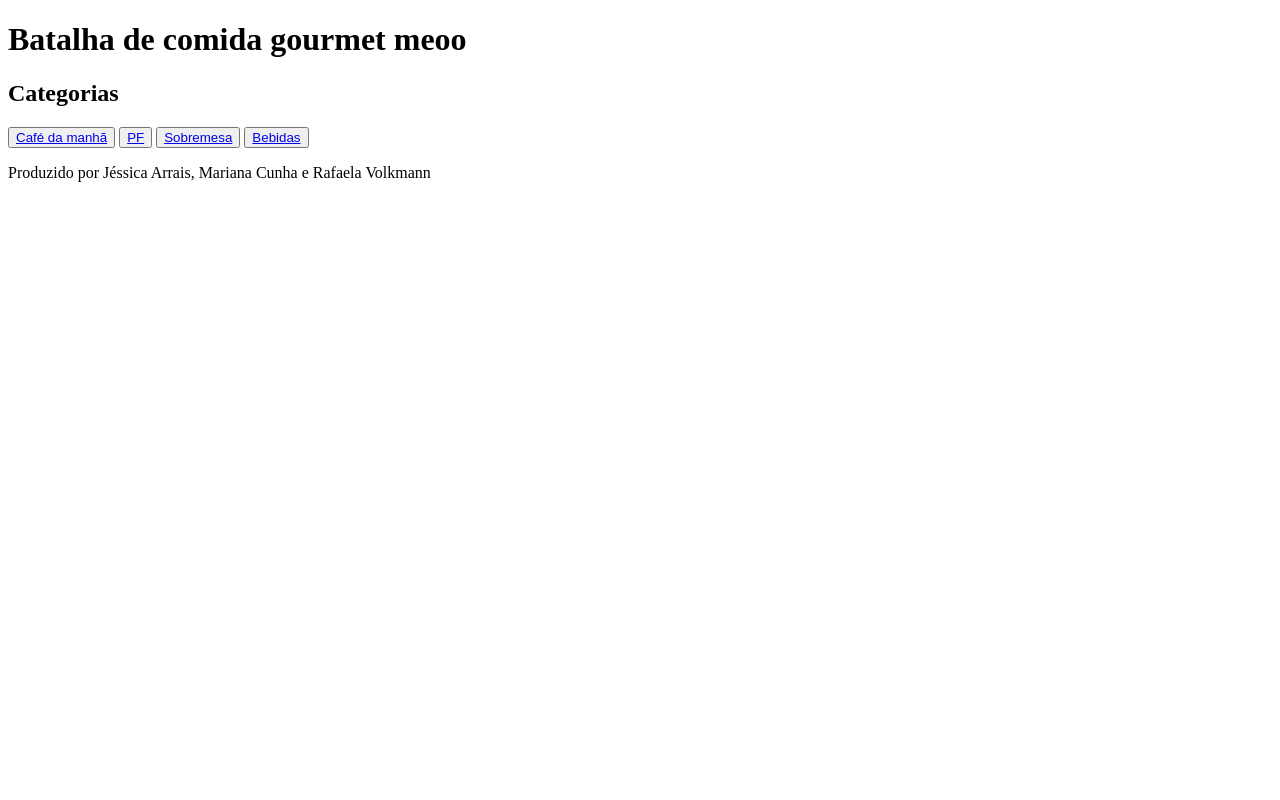
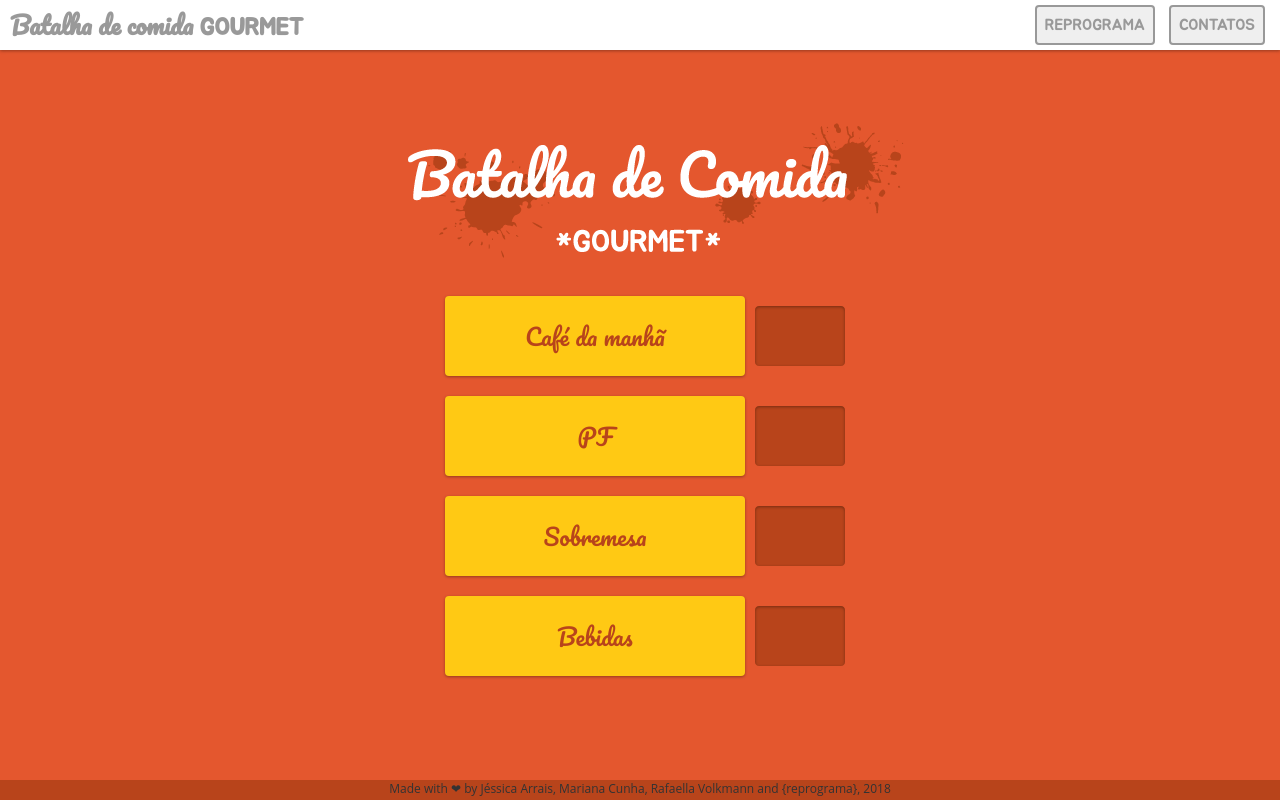
Before and after one commit to ralfa/batalhadecomida-gourmet, a plain HTML site: page index.html in a window 1280 px wide. Drawn offline with Linux system fonts and the light colour scheme; files whose address does not match are found by name.

Commit message:
'layout improvements

```diff
--- /dev/null
+++ b/assets/style/main.scss
@@ -0,0 +1,123 @@
+/* Basic styles
+--------------------------------------------------*/
+* {
+    margin: 0;
+    padding: 0;
+}
+
+h1 {
+    margin-top: 4px;
+    font-family: 'Pacifico';
+    color: #999999;
+    font-size: 24px;
+}
+
+h2 {
+    font-family: 'Jua';
+    color: #4a4a4a;
+    font-size: 16px;
+}
+
+p {
+    font-family: 'Open Sans';
+    color: #333333;
+    font-size: 12px;
+    line-height: 1.5em;
+}
+
+body {
+    //background-color: #9bbe24;
+    background-color: #E4572E;
+
+    .header-pattern {
+        background-color: white;
+        padding: 0 10px;
+        display: flex;
+        justify-content: space-between;
+        align-content: center;
+        box-shadow: 0px 1px 3px 0px rgba(0,0,0,0.35);
+    }
+}
+
+/* Common styles
+--------------------------------------------------*/
+.btnNav{
+    padding: 8px;
+    margin: 5px;
+    color: #999999;
+    border-radius: 4px;
+    border: 2px solid #999999;
+
+    a{
+        text-decoration: none;
+        color: #999999;
+        font-family: 'Jua';
+        font-size: 16px;
+        text-align: center;
+    }
+}
+
+footer{
+    text-align: center;
+    position: fixed;
+    height: 20px;
+    background-color: #B8441B;
+    bottom: 0px;
+    left: 0px;
+    right: 0px;
+    margin-bottom: 0px;
+}
+
+/* Landing Page
+--------------------------------------------------*/
+.btnIndex{
+    padding: 20px;
+    background-color: #FFC914;
+    color: #B8441B;
+    width: 300px;
+    border-radius: 4px;
+    border: none;
+    display: flex;
+    flex-direction: column;
+    justify-content: center;
+    margin: 10px;
+    box-shadow: 0px 1px 3px 0px rgba(0,0,0,0.35);
+
+        a {
+            text-decoration: none;
+            color: #B8441B;
+            font-family: 'Pacifico';
+            font-size: 23px;
+            text-align: center;
+            width: 100%;
+        }
+}
+
+.intro{
+    display: flex;
+    align-items: center;
+    flex-direction: column;
+
+    .logo{
+        margin-top: 50px;
+    }
+
+    .categories{
+
+        div{
+            display: flex;
+            justify-content: space-between;
+            align-items: center;
+
+            img{
+                height: 60px;
+            }
+        }
+    }
+
+}
+
+
+
+/* Game Page
+--------------------------------------------------*/
--- a/index.html
+++ b/index.html
@@ -1,5 +1,6 @@
 <!DOCTYPE html>
 <html>
+
 <head>
     <meta charset="utf-8" />
     <meta http-equiv="X-UA-Compatible" content="IE=edge">
@@ -8,23 +9,67 @@
     <meta name="viewport" content="width=device-width, initial-scale=1">
     <link rel="stylesheet" href="./assets/style/styles.css">
     <link rel="stylesheet" href="./assets/style/media.css">
+    <link rel="stylesheet" href="./assets/style/main.css">
     <script src="main.js"></script>
 </head>
+
 <body>
-    <header>
-        <h1>Batalha de comida gourmet meoo</h1>
+    <header class="header-pattern">
+        <h1>Batalha de comida
+            <span style="font-family:'Jua'">GOURMET</span>
+        </h1>
+        <div>
+            <button class="btnNav">
+                <a href="#">REPROGRAMA</a>
+            </button>
+            <button class="btnNav">
+                <a href="#">CONTATOS</a>
+            </button>
+        </div>
     </header>
     <section>
-        <h2>Categorias</h2>
-        <div class="categories">
-            <button id="btn"><a href="#">Café da manhã</a></button>
-            <button id="btn"><a href="#">PF</a></button>
-            <button id="btn"><a href="#">Sobremesa</a></button>
-            <button id="btn"><a href="#">Bebidas</a></button>
-        </div>
+        <div class="intro">
+            <div>
+                <img class="logo" src="./assets/images/logo.png" alt="batalha de comidas gourmet">
+            </div>
+            <div class="categories">
+                <div>
+                    <button class="btnIndex">
+                        <a href="#">Café da manhã</a>
+                    </button>
+                    <div>
+                        <img src="./assets/images/bg_red.png" alt="bg">
+                    </div>
+                </div>
+                <div>
+                    <button class="btnIndex">
+                        <a href="#">PF</a>
+                    </button>
+                    <div>
+                        <img src="./assets/images/bg_red.png" alt="bg">
+                    </div>
+                </div>
+                <div>
+                    <button class="btnIndex">
+                        <a href="#">Sobremesa</a>
+                    </button>
+                    <div>
+                        <img src="./assets/images/bg_red.png" alt="bg">
+                    </div>
+                </div>
+                <div>
+                    <button class="btnIndex">
+                        <a href="#">Bebidas</a>
+                    </button>
+                    <div>
+                        <img src="./assets/images/bg_red.png" alt="bg">
+                    </div>
+                </div>
+            </div>
     </section>
     <footer>
-        <p>Produzido por Jéssica Arrais, Mariana Cunha e Rafaela Volkmann</p>
+        <p>Made with ❤ by Jéssica Arrais, Mariana Cunha, Rafaella Volkmann and {reprograma}, 2018</p>
     </footer>
 </body>
+
 </html>
```
Also changed, not shown: continue.html (+3 -2 lines), game.html (+90 -17 lines), winner.html (+3 -1 lines), assets/images/base/bg.png (added), assets/images/base/chave grande.png (added), assets/images/base/chave media.png (added), assets/images/base/chave.png (added), assets/images/base/game.png (added), assets/images/base/prato vazio.png (added), assets/images/base/x.png (added), assets/images/bg_red.png (added), assets/images/logo.png (added), assets/style/main.css (added), 2 other files.
